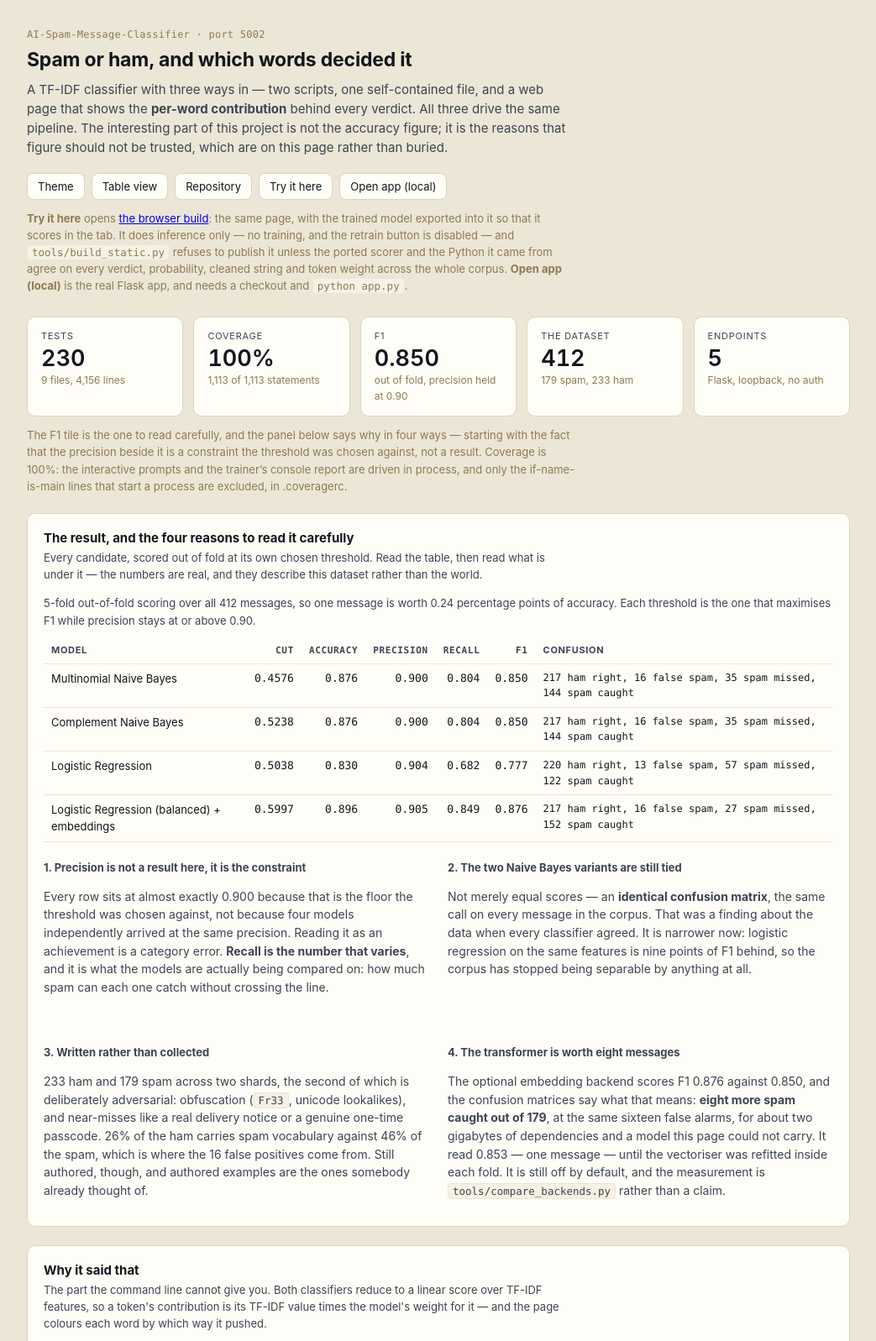
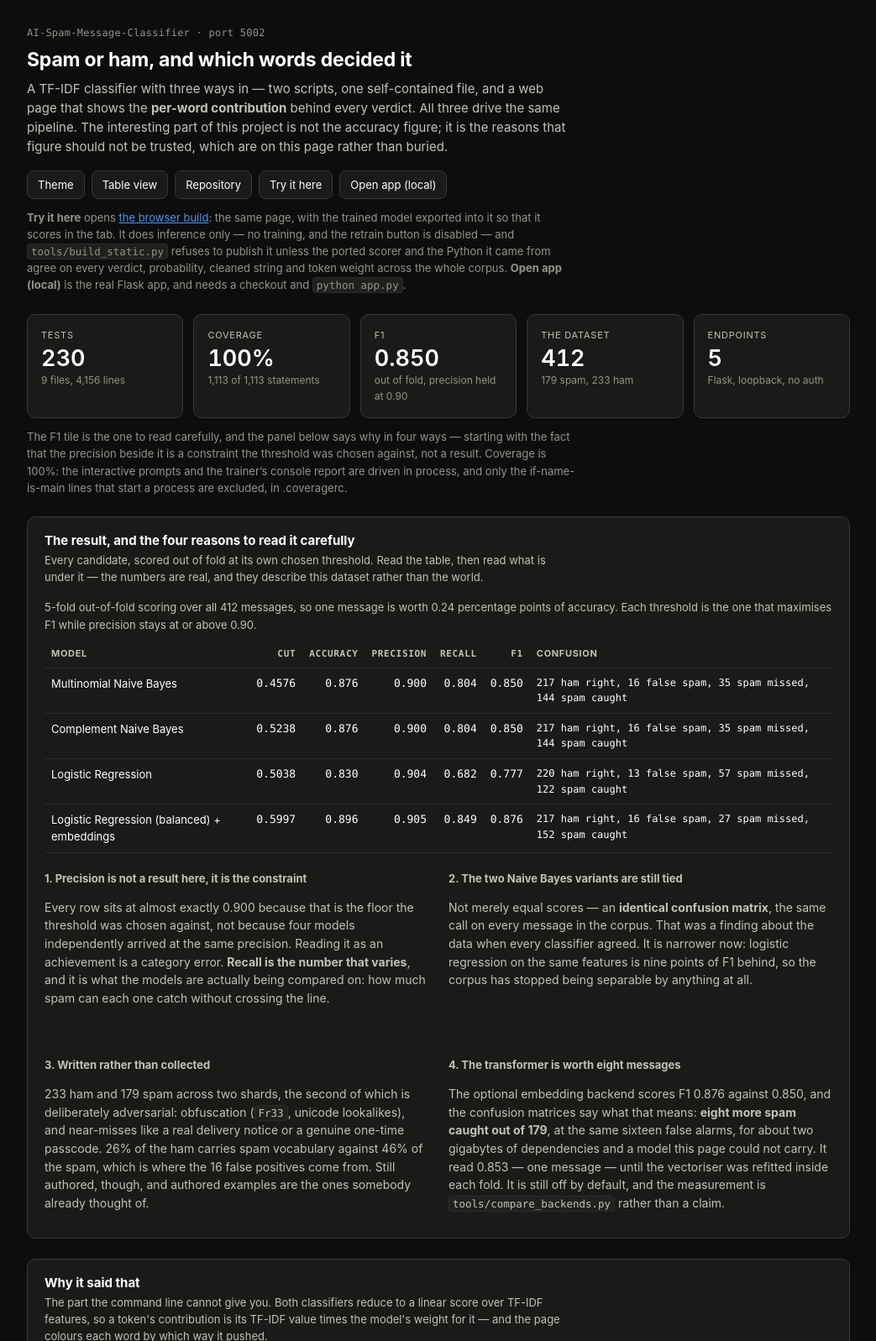
Before and after one commit to luke-zhang-cs-py/AI-Spam-Message-Classifier, a plain HTML site: page docs/index.html in a window 1280 px wide. Shown: the top 1597 px of the page at 84% size, without its empty margins (118-1161 px from the left). Drawn offline with Linux system fonts and the light colour scheme.

Commit message:
Write-up: the shared token block, a class toggle, no system-follow
The .viz-root palette (prefers-color-scheme plus data-theme) is replaced by
the token block every write-up built from this template shares: dark is the
:where(:root) fallback and the markup's class, light is .theme-light. Old
names map plane->bg, ink->text-primary, ink-2->text-muted,
ink-muted->text-subtle, ring->border, code-bg->surface-subtle,
series->accent, good->success, critical->danger. The light values that
changed fix real failures: ink-muted was 3.35:1 on the plane and the series
4.34:1 on the surface.

#themeBtn steps through THEMES and saves to 'theme'; a snippet in <head>
restores it before first paint. Spacing and type are --space-*/--text-*.

Also: links read --color-accent (unstyled they were the browser's #0000ee,
2.1:1 on the dark plane); .flag.warn keeps its word in the text colour and
only the glyph amber; panels scroll a too-wide table inside themselves, so
the page no longer scrolls sideways at 390px (it did by 157px before).

Co-Authored-By: Claude Opus 5.5 <noreply@anthropic.com>

```diff
--- a/docs/index.html
+++ b/docs/index.html
@@ -1,5 +1,5 @@
 <!DOCTYPE html>
-<html lang="en">
+<html lang="en" class="theme-dark">
 <head>
 <meta charset="utf-8">
 <meta name="viewport" content="width=device-width, initial-scale=1">
@@ -10,160 +10,186 @@
      page derives, so it is the first thing to go stale. -->
 <meta property="og:description" content="Spam or ham, with the words that decided it. Two models, one dataset small enough that a single message is worth five points of accuracy — and the page says so.">
 <meta property="og:type" content="website">
+<script>
+/* Restores a theme picked on an earlier visit, ahead of first paint so it
+ * never flashes. Not needed to theme the page: class="theme-dark" above does
+ * that with or without JavaScript. The key is 'theme', shared by every page
+ * on luke-zhang-cs-py.github.io, so one choice carries across the site. */
+(function () {
+  var saved = null;
+  try { saved = localStorage.getItem('theme'); } catch (e) { /* storage blocked */ }
+  if (/^[a-z]+$/.test(saved)) document.documentElement.classList.replace('theme-dark', 'theme-' + saved);
+})();
+</script>
 <style>
-/* The warm surface this family of pages uses. The marks on top come from the
- * validated palette and were re-run against *this* surface, because contrast
- * only means anything against the colour the chart actually sits on:
+/* ==========================================================================
+ * DESIGN TOKENS -- the write-up template this family of project pages shares.
+ * 1. Theme-independent tokens (spacing, type, shape) live on :root.
+ * 2. Colour tokens live in one block per theme, keyed on a class on <html>.
+ *    The markup carries class="theme-dark", so the page is themed with no
+ *    JavaScript at all; the snippet in <head> only restores a saved choice.
+ * 3. Component rules read semantic tokens only, never a raw colour.
+ * To add a theme: copy a theme block, rename it .theme-<name>, set every
+ * token in it, and add <name> to THEMES in the script at the bottom. Nothing
+ * else changes, and tests/test_theming.py checks the new block's pairings.
  *
- *   series  #2a78d6  on #fffdf7   all five checks PASS (light)
- *   series  #3987e5  on #1a1a19   all five checks PASS (dark)
- *   good    #0ca30c  3.30:1
- *   warning #fab219  1.80:1  sub-3:1 BY DESIGN -> always icon + label
- *   crit    #d03b3b  4.72:1
- *
- * Run as a categorical set the status colours fail on #fab219, and are meant
- * to: status is not a categorical palette, and amber is legal only with a
- * glyph and a word beside it. Every use of it here has both.
- *
- * Dark is a selected set stepped for the dark surface, not an inversion. */
-.viz-root {
+ * The colour blocks are identical in every repository that uses this
+ * template. Every text pairing is at least 4.5:1 and every UI pairing at
+ * least 3:1 in both themes. --color-warning (amber) is a fill only, always
+ * beside a glyph and a word -- never text on its own.
+ * ========================================================================== */
+:root {
+  /* spacing: --space-N is N x 4px */
+  --space-1: 4px; --space-2: 8px; --space-3: 12px; --space-4: 16px; --space-5: 20px;
+  --space-6: 24px; --space-7: 28px; --space-8: 32px; --space-11: 44px;
+
+  /* typography */
+  --font-sans: -apple-system, BlinkMacSystemFont, "Segoe UI", Helvetica, Arial, sans-serif;
+  --font-mono: ui-monospace, SFMono-Regular, Menlo, monospace;
+  --text-2xs: 11px; --text-xs: 11.5px; --text-sm: 12px; --text-md: 12.5px; --text-base: 13px;
+  --text-lg: 13.5px; --text-xl: 14px; --text-2xl: 15px; --text-3xl: 23px; --text-4xl: 27px;
+  --leading-tight: 1.12; --leading-normal: 1.55; --leading-loose: 1.7;
+  --weight-regular: 400; --weight-medium: 500; --weight-semibold: 600;
+  --tracking-tight: -0.2px; --tracking-mono: .02em; --tracking-caps: .07em; --tracking-label: .06em;
+
+  /* shape */
+  --radius-xs: 3px; --radius-sm: 4px; --radius-md: 5px; --radius-lg: 8px; --radius-xl: 10px;
+}
+
+/* ---- themes. :where(:root) has no specificity, so it is only the fallback for
+ * an <html> with no theme class or an unknown one; any .theme-* block wins. */
+:where(:root), .theme-dark {
+  color-scheme: dark;
+  --color-bg: #0d0d0d; --color-surface: #1a1a19; --color-surface-subtle: #21201e;
+  --color-border: #383835; --color-border-strong: #6e6c66;
+  --color-text-primary: #ffffff; --color-text-muted: #c3c2b7; --color-text-subtle: #959389;
+  --color-accent: #4b93ea; --color-accent-hover: #7ab0f0; --color-accent-subtle: #14263c; --color-text-on-accent: #0d0d0d;
+  --color-danger: #f06a6a; --color-success: #3cc13c; --color-warning: #fab219;
+  --color-grid: #2c2c2a; --color-track: #2c2c2a;
+}
+.theme-light {
   color-scheme: light;
-  --plane:     #ece6d6;
-  --surface:   #fffdf7;
-  --ink:       #12161d;
-  --ink-2:     #3c4453;
-  --ink-muted: #8d7a52;
-  --grid:      #ece6d6;
-  --ring:      #ded5bf;
-  --code-bg:   #f6f1e4;
-  --series:    #2a78d6;
-  --track:     #ece6d6;
-  --good:      #0ca30c;
-  --warning:   #fab219;
-  --critical:  #d03b3b;
-}
-@media (prefers-color-scheme: dark) {
-  :root:where(:not([data-theme="light"])) .viz-root {
-    color-scheme: dark;
-    --plane: #0d0d0d; --surface: #1a1a19;
-    --ink: #ffffff; --ink-2: #c3c2b7; --ink-muted: #898781;
-    --grid: #2c2c2a; --ring: #383835; --code-bg: #21201e;
-    --series: #3987e5; --track: #2c2c2a;
-  }
-}
-:root[data-theme="dark"] .viz-root {
-  color-scheme: dark;
-  --plane: #0d0d0d; --surface: #1a1a19;
-  --ink: #ffffff; --ink-2: #c3c2b7; --ink-muted: #898781;
-  --grid: #2c2c2a; --ring: #383835; --code-bg: #21201e;
-  --series: #3987e5; --track: #2c2c2a;
+  --color-bg: #ece6d6; --color-surface: #fffdf7; --color-surface-subtle: #f6f1e4;
+  --color-border: #ded5bf; --color-border-strong: #7a7466;
+  --color-text-primary: #12161d; --color-text-muted: #3c4453; --color-text-subtle: #665632;
+  --color-accent: #1f63b8; --color-accent-hover: #174f94; --color-accent-subtle: #dfe9f7; --color-text-on-accent: #ffffff;
+  --color-danger: #b02e2e; --color-success: #0a6e0a; --color-warning: #fab219;
+  --color-grid: #ece6d6; --color-track: #ece6d6;
 }
 
 * { box-sizing: border-box; }
 html, body { margin: 0; }
 .viz-root {
-  --text: -apple-system, BlinkMacSystemFont, "Segoe UI", Helvetica, Arial, sans-serif;
-  --mono: ui-monospace, SFMono-Regular, Menlo, monospace;
-  padding: 34px 24px 44px;
-  font: 15px/1.55 var(--text);
-  background: var(--plane); color: var(--ink);
+  padding: var(--space-8) var(--space-6) var(--space-11);
+  font: var(--text-2xl)/var(--leading-normal) var(--font-sans);
+  background: var(--color-bg); color: var(--color-text-primary);
   min-height: 100vh;
 }
 main { max-width: 980px; margin: 0 auto; }
 
 .crumb {
-  margin: 0 0 6px; font: 400 12px var(--mono); color: var(--ink-muted);
-  letter-spacing: .02em;
+  margin: 0 0 var(--space-2); font: var(--weight-regular) var(--text-sm) var(--font-mono); color: var(--color-text-subtle);
+  letter-spacing: var(--tracking-mono);
 }
-h1 { font-size: 23px; margin: 0 0 5px; letter-spacing: -0.2px; }
-.lede { color: var(--ink-2); margin: 0; font-size: 15px; max-width: 68ch; }
-.head { display: flex; justify-content: space-between; align-items: flex-start; gap: 18px; flex-wrap: wrap; }
-.controls { display: flex; gap: 8px; flex-wrap: wrap; }
+h1 { font-size: var(--text-3xl); margin: 0 0 var(--space-1); letter-spacing: var(--tracking-tight); }
+.lede { color: var(--color-text-muted); margin: 0; font-size: var(--text-2xl); max-width: 68ch; }
+.head { display: flex; justify-content: space-between; align-items: flex-start; gap: var(--space-4); flex-wrap: wrap; }
+.controls { display: flex; gap: var(--space-2); flex-wrap: wrap; }
 button, .btn {
-  font: 400 13px var(--text); cursor: pointer; text-decoration: none;
+  font: var(--weight-regular) var(--text-base) var(--font-sans); cursor: pointer; text-decoration: none;
   display: inline-block;
-  background: var(--surface); color: var(--ink);
-  border: 1px solid var(--ring); border-radius: 8px; padding: 7px 12px;
+  background: var(--color-surface); color: var(--color-text-primary);
+  border: 1px solid var(--color-border); border-radius: var(--radius-lg); padding: var(--space-2) var(--space-3);
 }
-button:hover, .btn:hover { border-color: var(--ink-muted); }
-button[aria-pressed="true"] { border-color: var(--series); color: var(--series); }
+button:hover, .btn:hover { border-color: var(--color-text-subtle); }
+button[aria-pressed="true"] { border-color: var(--color-accent); color: var(--color-accent); }
 
 /* ------------------------------------------------------------ stat tiles */
 /* A bare stat tile is the one form that ships without a hover layer: there is
  * no plot to interrogate, just the figure and what it counts. */
-.tiles { display: grid; grid-template-columns: repeat(auto-fit, minmax(156px, 1fr)); gap: 12px; margin: 26px 0 10px; }
-.tile { background: var(--surface); border: 1px solid var(--ring); border-radius: 10px; padding: 14px 16px; }
-.tile .k { display: block; color: var(--ink-2); font-size: 11px; text-transform: uppercase; letter-spacing: .07em; }
-.tile .v { display: block; margin-top: 3px; font: 600 27px/1.12 var(--text); font-variant-numeric: tabular-nums; }
-.tile .n { display: block; margin-top: 2px; color: var(--ink-muted); font-size: 12px; }
+.tiles { display: grid; grid-template-columns: repeat(auto-fit, minmax(156px, 1fr)); gap: var(--space-3); margin: var(--space-6) 0 var(--space-2); }
+.tile { background: var(--color-surface); border: 1px solid var(--color-border); border-radius: var(--radius-xl); padding: var(--space-4); }
+.tile .k { display: block; color: var(--color-text-muted); font-size: var(--text-2xs); text-transform: uppercase; letter-spacing: var(--tracking-caps); }
+.tile .v { display: block; margin-top: var(--space-1); font: var(--weight-semibold) var(--text-4xl)/var(--leading-tight) var(--font-sans); font-variant-numeric: tabular-nums; }
+.tile .n { display: block; margin-top: 2px; color: var(--color-text-subtle); font-size: var(--text-sm); }
 
-.note { color: var(--ink-muted); font-size: 13px; max-width: 80ch; margin: 12px 0 0; }
+.note { color: var(--color-text-subtle); font-size: var(--text-base); max-width: 80ch; margin: var(--space-3) 0 0; }
 
 /* ---------------------------------------------------------------- panels */
-.panel { background: var(--surface); border: 1px solid var(--ring); border-radius: 10px; padding: 17px 19px; margin-top: 22px; }
-.panel h2 { margin: 0 0 2px; font-size: 15px; }
-.panel h3 { margin: 20px 0 6px; font-size: 13px; color: var(--ink-2); }
-.panel .sub { margin: 0 0 14px; color: var(--ink-2); font-size: 13px; max-width: 76ch; }
-.panel p { font-size: 14px; color: var(--ink-2); max-width: 76ch; }
-.split { display: grid; grid-template-columns: repeat(auto-fit, minmax(330px, 1fr)); gap: 22px; }
+.panel { background: var(--color-surface); border: 1px solid var(--color-border); border-radius: var(--radius-xl); padding: var(--space-4) var(--space-5); margin-top: var(--space-6); }
+.panel h2 { margin: 0 0 2px; font-size: var(--text-2xl); }
+.panel h3 { margin: var(--space-5) 0 var(--space-2); font-size: var(--text-base); color: var(--color-text-muted); }
+.panel .sub { margin: 0 0 var(--space-4); color: var(--color-text-muted); font-size: var(--text-base); max-width: 76ch; }
+.panel p { font-size: var(--text-xl); color: var(--color-text-muted); max-width: 76ch; }
+/* min(…, 100%) and the panel's own scroll keep a phone at 390px from scrolling
+ * the whole page sideways: the model table is wider than a phone, so it
+ * scrolls inside its panel instead. */
+.panel { overflow-x: auto; }
+.split { display: grid; grid-template-columns: repeat(auto-fit, minmax(min(330px, 100%), 1fr)); gap: var(--space-6); }
 
 /* Thin marks on a recessive track, 4px rounding on the data end only so the
  * mark stays anchored flat to the baseline it grows from. */
-.bars { display: grid; gap: 9px; }
+.bars { display: grid; gap: var(--space-2); }
 /* 210px for the label, not the 118px the sibling pages use: the longest
    module name here is spam_classifier_all_in_one.py, which measured 199px
    and was being clipped — a clipped name is one the reader cannot look up. */
-.bar { display: grid; grid-template-columns: 210px 1fr 92px; gap: 12px; align-items: center; }
-.bar .lab { font: 400 12.5px var(--mono); color: var(--ink-2); }
-.bar .rail { position: relative; height: 12px; background: var(--track); border-radius: 3px; }
-.bar .fill { position: absolute; inset: 0 auto 0 0; background: var(--series); border-radius: 0 4px 4px 0; }
-.bar .val { text-align: right; font: 500 12px var(--mono); font-variant-numeric: tabular-nums; color: var(--ink); }
-.bar:hover .rail { outline: 2px solid var(--ring); outline-offset: 2px; }
+.bar { display: grid; grid-template-columns: 210px 1fr 92px; gap: var(--space-3); align-items: center; }
+.bar .lab { font: var(--weight-regular) var(--text-md) var(--font-mono); color: var(--color-text-muted); }
+.bar .rail { position: relative; height: 12px; background: var(--color-track); border-radius: var(--radius-xs); }
+.bar .fill { position: absolute; inset: 0 auto 0 0; background: var(--color-accent); border-radius: 0 var(--radius-sm) var(--radius-sm) 0; }
+.bar .val { text-align: right; font: var(--weight-medium) var(--text-sm) var(--font-mono); font-variant-numeric: tabular-nums; color: var(--color-text-primary); }
+.bar:hover .rail { outline: 2px solid var(--color-border); outline-offset: 2px; }
 
 /* ----------------------------------------------------------------- table */
 table { width: 100%; border-collapse: collapse; }
-caption { text-align: left; color: var(--ink-2); font-size: 13px; padding-bottom: 10px; }
-th, td { text-align: left; padding: 7px 9px; border-bottom: 1px solid var(--grid); font-size: 13px; vertical-align: top; }
-th { color: var(--ink-2); font-size: 11px; text-transform: uppercase; letter-spacing: .06em; }
-td.num, th.num { text-align: right; font-family: var(--mono); font-variant-numeric: tabular-nums; }
-td.mono { font-family: var(--mono); font-size: 12px; }
-tr.total td { border-bottom: none; font-weight: 600; }
+caption { text-align: left; color: var(--color-text-muted); font-size: var(--text-base); padding-bottom: var(--space-2); }
+th, td { text-align: left; padding: var(--space-2); border-bottom: 1px solid var(--color-grid); font-size: var(--text-base); vertical-align: top; }
+th { color: var(--color-text-muted); font-size: var(--text-2xs); text-transform: uppercase; letter-spacing: var(--tracking-label); }
+td.num, th.num { text-align: right; font-family: var(--font-mono); font-variant-numeric: tabular-nums; }
+td.mono { font-family: var(--font-mono); font-size: var(--text-sm); }
+tr.total td { border-bottom: none; font-weight: var(--weight-semibold); }
 [hidden] { display: none !important; }
 
-code { font-family: var(--mono); font-size: 12.5px; background: var(--code-bg); border: 1px solid var(--grid); border-radius: 4px; padding: 1px 5px; }
+code { font-family: var(--font-mono); font-size: var(--text-md); background: var(--color-surface-subtle); border: 1px solid var(--color-grid); border-radius: var(--radius-sm); padding: 1px var(--space-1); }
 pre {
-  background: var(--code-bg); border: 1px solid var(--grid); border-radius: 8px;
-  padding: 13px 15px; overflow-x: auto;
-  font: 12.5px/1.7 var(--mono); color: var(--ink); margin: 12px 0 0;
+  background: var(--color-surface-subtle); border: 1px solid var(--color-grid); border-radius: var(--radius-lg);
+  padding: var(--space-3) var(--space-4); overflow-x: auto;
+  font: var(--text-md)/var(--leading-loose) var(--font-mono); color: var(--color-text-primary); margin: var(--space-3) 0 0;
 }
 
 /* Numbered steps. */
-.flow { list-style: none; margin: 12px 0 0; padding: 0; display: grid; gap: 10px; }
-.flow li { display: grid; grid-template-columns: 26px 1fr; gap: 10px; font-size: 13.5px; color: var(--ink-2); }
+.flow { list-style: none; margin: var(--space-3) 0 0; padding: 0; display: grid; gap: var(--space-2); }
+.flow li { display: grid; grid-template-columns: 26px 1fr; gap: var(--space-2); font-size: var(--text-lg); color: var(--color-text-muted); }
 .step {
-  font: 500 11px var(--mono); color: var(--series);
-  border: 1px solid var(--ring); border-radius: 5px;
+  font: var(--weight-medium) var(--text-2xs) var(--font-mono); color: var(--color-accent);
+  border: 1px solid var(--color-border); border-radius: var(--radius-md);
   text-align: center; padding: 1px 0; height: 20px;
 }
 
 /* Status. Never colour alone: each carries a glyph and a word, which is what
  * makes the sub-3:1 amber legal. */
-.flag { display: inline-flex; align-items: center; gap: 5px; font: 500 11.5px var(--mono); white-space: nowrap; }
-.flag .g { font-size: 12px; }
-.flag.good { color: var(--good); }
-.flag.warn { color: var(--warning); }
-.flag.crit { color: var(--critical); }
+.flag { display: inline-flex; align-items: center; gap: var(--space-1); font: var(--weight-medium) var(--text-xs) var(--font-mono); white-space: nowrap; }
+.flag .g { font-size: var(--text-sm); }
+.flag.good { color: var(--color-success); }
+/* Amber is under 3:1 on both planes, so it is never the colour of a word:
+ * the word stays in the text colour and only the glyph beside it is amber. */
+.flag.warn { color: var(--color-text-primary); }
+.flag.warn .g { color: var(--color-warning); }
+.flag.crit { color: var(--color-danger); }
 
-dl.kv { display: grid; grid-template-columns: auto 1fr; gap: 4px 14px; margin: 12px 0 0; font-size: 13px; }
-dl.kv dt { color: var(--ink-2); font-family: var(--mono); font-size: 12px; }
+dl.kv { display: grid; grid-template-columns: auto 1fr; gap: var(--space-1) var(--space-4); margin: var(--space-3) 0 0; font-size: var(--text-base); }
+dl.kv dt { color: var(--color-text-muted); font-family: var(--font-mono); font-size: var(--text-sm); }
 dl.kv dd { margin: 0; }
 
-footer { margin-top: 28px; color: var(--ink-muted); font-size: 12.5px; max-width: 86ch; }
+footer { margin-top: var(--space-7); color: var(--color-text-subtle); font-size: var(--text-md); max-width: 86ch; }
+/* Links read the accent. Unstyled, they took the browser's own #0000ee,
+ * which is 2.3:1 on the dark plane. */
+a { color: var(--color-accent); }
 footer a { color: inherit; }
 </style>
 </head>
 
-<body class="viz-root" data-palette="#2a78d6">
+<body class="viz-root">
 <main>
 
 <div class="head">
@@ -180,7 +206,7 @@ footer a { color: inherit; }
     </p>
   </div>
   <div class="controls">
-    <button id="themeBtn" type="button">Theme</button>
+    <button id="themeBtn" type="button" aria-label="Switch to light theme">Theme</button>
     <button id="tableBtn" type="button" aria-pressed="false">Table view</button>
     <a class="btn" href="https://github.com/luke-zhang-cs-py/AI-Spam-Message-Classifier">Repository</a>
     <a class="btn" href="app/"
@@ -720,11 +746,27 @@ function drawSamples() {
 
 /* -------------------------------------------------------------- controls */
 
+/* THEMES in order. Each name needs a matching .theme-<name> block in the
+ * <style> above, and the first is the one written into the markup. A saved
+ * theme that no longer exists falls back to it. */
+var THEMES = ['dark', 'light'];
+var theme = THEMES.filter(function (t) {
+  return document.documentElement.classList.contains('theme-' + t);
+})[0] || THEMES[0];
+function nextTheme() { return THEMES[(THEMES.indexOf(theme) + 1) % THEMES.length]; }
+function applyTheme(name) {
+  var root = document.documentElement;
+  root.className = (root.className.replace(/(^|\s)theme-\S+/g, '') + ' theme-' + name).trim();
+  theme = name;
+  el('themeBtn').setAttribute('aria-label', 'Switch to ' + nextTheme() + ' theme');
+  var bg = getComputedStyle(root).getPropertyValue('--color-bg').trim();
+  document.querySelectorAll('meta[name="theme-color"]').forEach(function (m) { m.content = bg; });
+}
+applyTheme(theme);
 el('themeBtn').addEventListener('click', function () {
-  var set = document.documentElement.getAttribute('data-theme');
-  var dark = set ? set === 'dark'
-    : window.matchMedia('(prefers-color-scheme: dark)').matches;
-  document.documentElement.setAttribute('data-theme', dark ? 'light' : 'dark');
+  var next = nextTheme();
+  try { localStorage.setItem('theme', next); } catch (e) { /* not remembered */ }
+  applyTheme(next);
 });
 
 el('tableBtn').addEventListener('click', function () {
```
